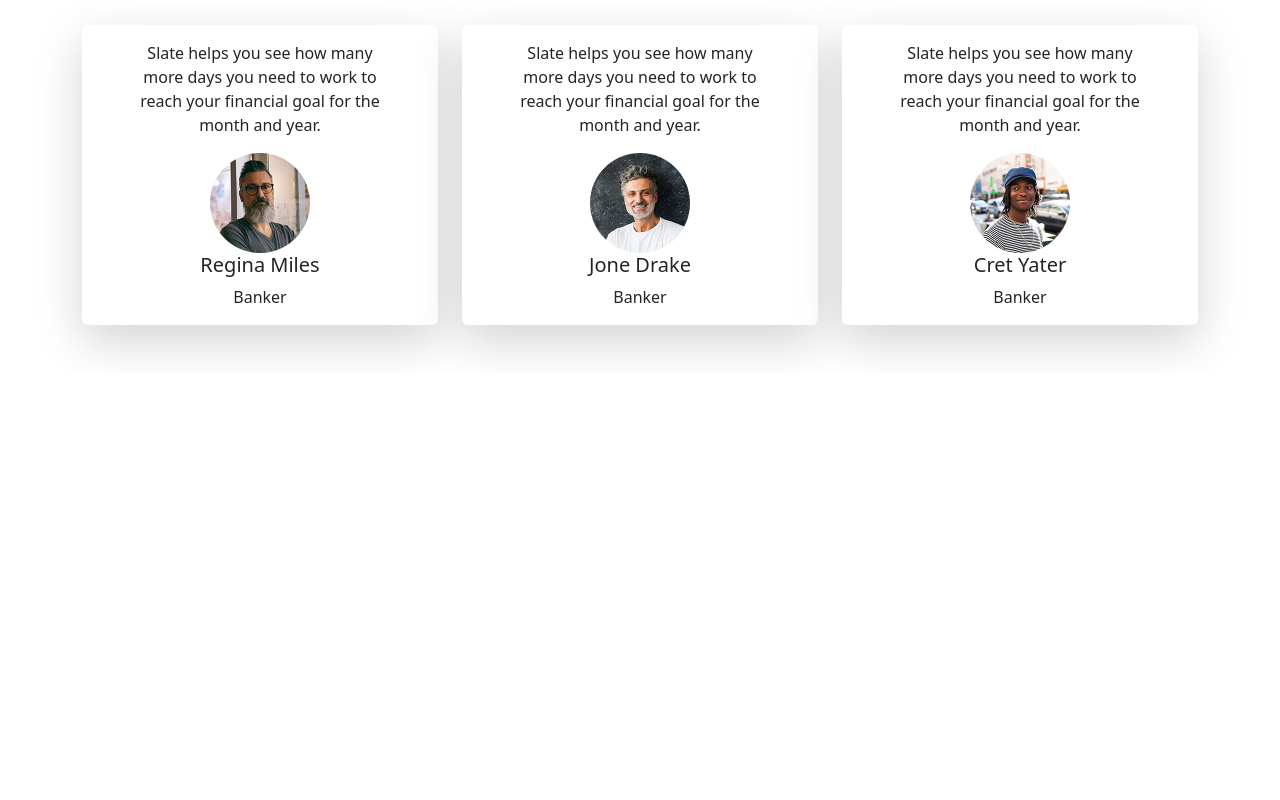
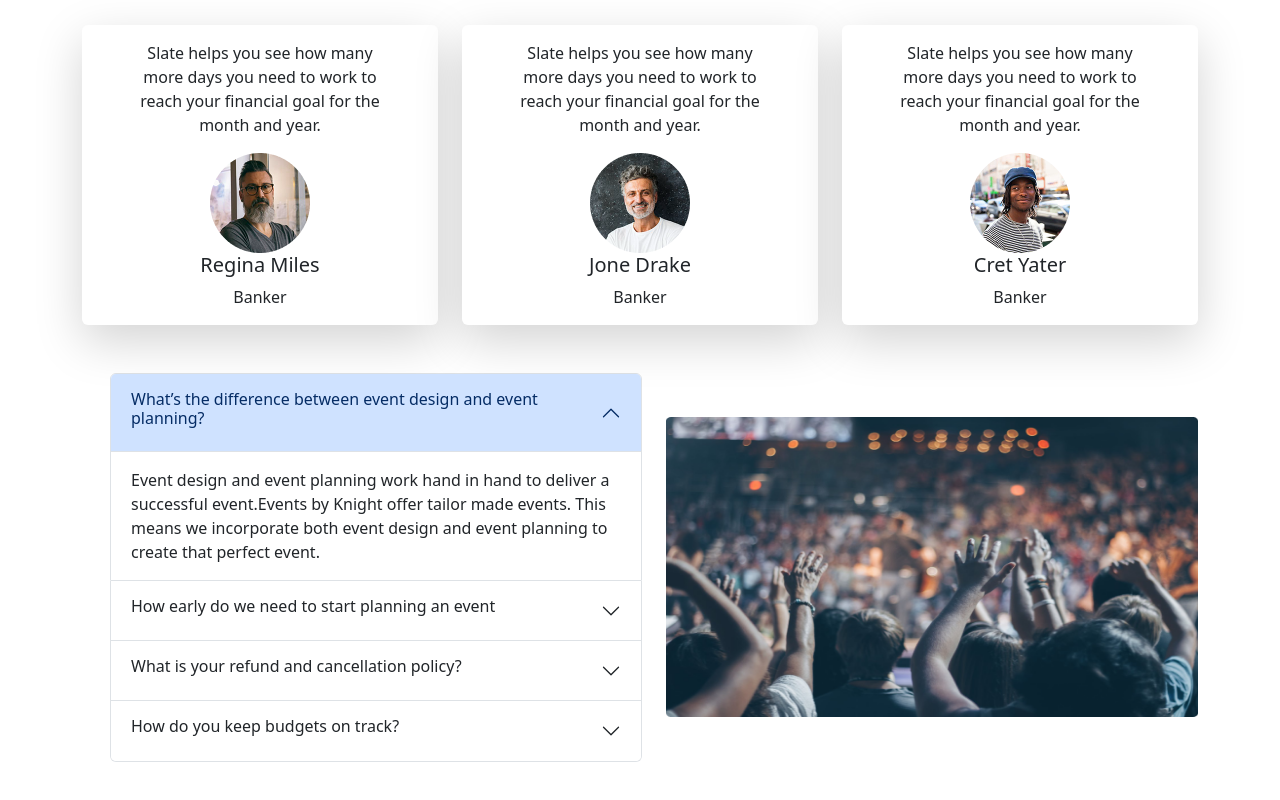
Before and after one commit to mahfujur-shohan/convention-center-bootstrap, a plain HTML site: page index.html in a window 1280 px wide. Shown: the part 1634-2434 px from the top of the page. Before the commit the page ends 2007 px from the top, so only its background shows below. Drawn offline with nearby package versions, Linux system fonts and the light colour scheme.

Commit message:
questions section done

```diff
--- a/index.html
+++ b/index.html
@@ -155,7 +155,8 @@
         <div class="col-lg-3">
 
           <div class="card border-0 h-100 highlighted-card">
-            <span class="position-absolute top-0 position-left translate-middle badge rounded-pill bg-red">Hot <span class="visually-hidden">unread messages</span></span>
+            <span class="position-absolute top-0 position-left translate-middle badge rounded-pill bg-red">Hot <span
+                class="visually-hidden">unread messages</span></span>
             <div class="card-body">
               <h4>$300</h4>
               <h5 class="card-title">Business fair</h5>
@@ -243,6 +244,82 @@
         </div>
       </div>
     </section>
+    <!-- Frequently asked questions section -->
+    <section class="container my-5">
+      <div class="row ms-3">
+        <div class="col-lg-6">
+          <div class="accordion" id="accordionPanelsStayOpenExample">
+            <div class="accordion-item">
+              <h2 class="accordion-header">
+                <button class="accordion-button" type="button" data-bs-toggle="collapse"
+                  data-bs-target="#panelsStayOpen-collapseOne" aria-expanded="true"
+                  aria-controls="panelsStayOpen-collapseOne">
+                  <h6>What’s the difference between event design and event planning?</h6>
+                </button>
+              </h2>
+              <div id="panelsStayOpen-collapseOne" class="accordion-collapse collapse show">
+                <div class="accordion-body">
+                  Event design and event planning work hand in hand to deliver a successful event.Events by Knight offer
+                  tailor made events. This means we incorporate both event design and event planning to create that
+                  perfect event.
+                </div>
+              </div>
+            </div>
+            <div class="accordion-item">
+              <h2 class="accordion-header">
+                <button class="accordion-button collapsed" type="button" data-bs-toggle="collapse"
+                  data-bs-target="#panelsStayOpen-collapseTwo" aria-expanded="false"
+                  aria-controls="panelsStayOpen-collapseTwo">
+                  <h6>How early do we need to start planning an event</h6>
+                </button>
+              </h2>
+              <div id="panelsStayOpen-collapseTwo" class="accordion-collapse collapse">
+                <div class="accordion-body">
+                  Event design and event planning work hand in hand to deliver a successful event.Events by Knight offer
+                  tailor made events. This means we incorporate both event design and event planning to create that
+                  perfect event.
+                </div>
+              </div>
+            </div>
+            <div class="accordion-item">
+              <h2 class="accordion-header">
+                <button class="accordion-button collapsed" type="button" data-bs-toggle="collapse"
+                  data-bs-target="#panelsStayOpen-collapseThree" aria-expanded="false"
+                  aria-controls="panelsStayOpen-collapseThree">
+                  <h6>What is your refund and cancellation policy?</h6>
+                </button>
+              </h2>
+              <div id="panelsStayOpen-collapseThree" class="accordion-collapse collapse">
+                <div class="accordion-body">
+                  Event design and event planning work hand in hand to deliver a successful event.Events by Knight offer
+                  tailor made events. This means we incorporate both event design and event planning to create that
+                  perfect event.
+                </div>
+              </div>
+            </div>
+            <div class="accordion-item">
+              <h2 class="accordion-header">
+                <button class="accordion-button collapsed" type="button" data-bs-toggle="collapse"
+                  data-bs-target="#panelsStayOpen-collapseThree" aria-expanded="false"
+                  aria-controls="panelsStayOpen-collapseThree">
+                  <h6>How do you keep budgets on track?</h6>
+                </button>
+              </h2>
+              <div id="panelsStayOpen-collapseThree" class="accordion-collapse collapse">
+                <div class="accordion-body">
+                  Event design and event planning work hand in hand to deliver a successful event.Events by Knight offer
+                  tailor made events. This means we incorporate both event design and event planning to create that
+                  perfect event.
+                </div>
+              </div>
+            </div>
+          </div>
+        </div>
+        <div class="col-lg-6 d-flex align-items-center">
+          <img src="images/people.png" width="546px" height="300px" alt="">
+        </div>
+      </div>
+    </section>
   </main>
   <footer>
 
```
